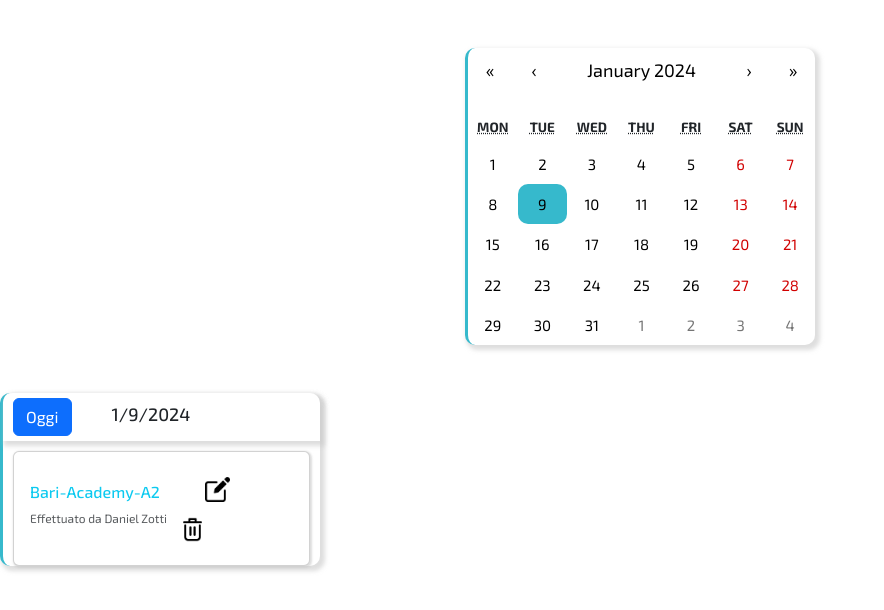
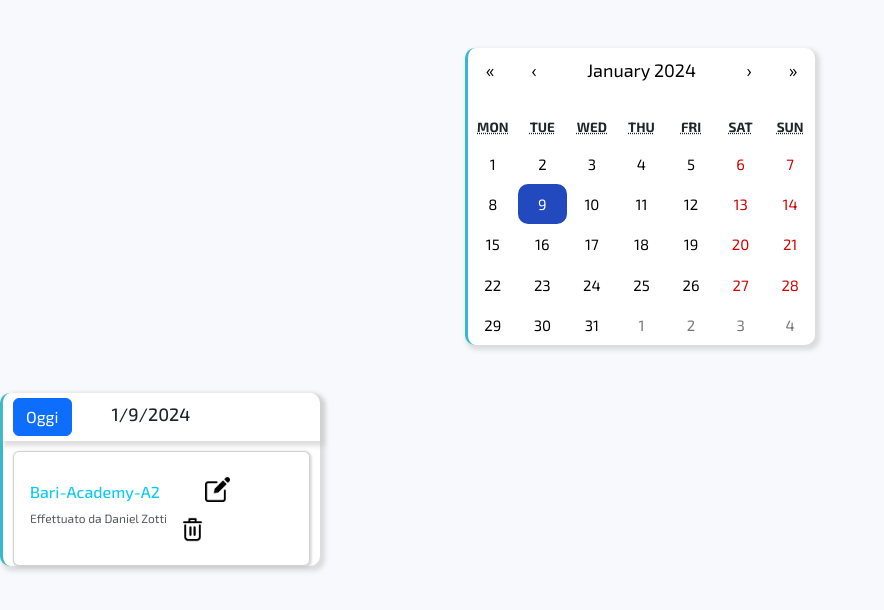
Before and after one commit to asicuro/tirocinio-prenotazione-postazioni, a React (Create React App) app in the folder frontend/prenotazione-postazioni/: page / in a window 1280 px wide. Shown: the top 610 px of the page, without its empty margins (0-884 px from the left). Built offline with nearby package versions, Linux system fonts and the light colour scheme.

Commit message:
Impostato sfondo grigio Links e collegato Calendario ad Agenda

```diff
--- a/frontend/prenotazione-postazioni/public/index.html
+++ b/frontend/prenotazione-postazioni/public/index.html
@@ -26,7 +26,7 @@
     -->
     <title>React App</title>
   </head>
-  <body>
+  <body style="background-color: #F8F9FC;">
     <noscript>You need to enable JavaScript to run this app.</noscript>
     <div id="root"></div>
     <!--
--- a/frontend/prenotazione-postazioni/src/Calendario.jsx
+++ b/frontend/prenotazione-postazioni/src/Calendario.jsx
@@ -2,7 +2,7 @@ import Calendar from "react-calendar";
 import "react-calendar/dist/Calendar.css";
 import "./Calendario.css";
 
-export const Calendario = ({ setGiorno }) => {
+export const Calendario = ({ giorno, setGiorno }) => {
     return (
         <div className="main-container mx-5 my-5">
             <Calendar
@@ -10,6 +10,7 @@ export const Calendario = ({ setGiorno }) => {
                 selectRange={false}
                 allowPartialRange={false}
                 minDetail="year"
+                value={giorno}
             />
         </div>
     );
--- a/frontend/prenotazione-postazioni/src/Dashboard.jsx
+++ b/frontend/prenotazione-postazioni/src/Dashboard.jsx
@@ -1,13 +1,13 @@
 import { useState } from "react";
 import { Calendario } from "./Calendario";
-import { Agenda } from "./Agenda"
+import { Agenda } from "./Agenda";
 
 export const Dashboard = () => {
     const [giorno, setGiorno] = useState(new Date());
 
     return (
         <div>
-            <Calendario setGiorno={setGiorno} />
+            <Calendario giorno={giorno} setGiorno={setGiorno} />
             <Agenda giorno={giorno} setGiorno={setGiorno} />
         </div>
     );
```
